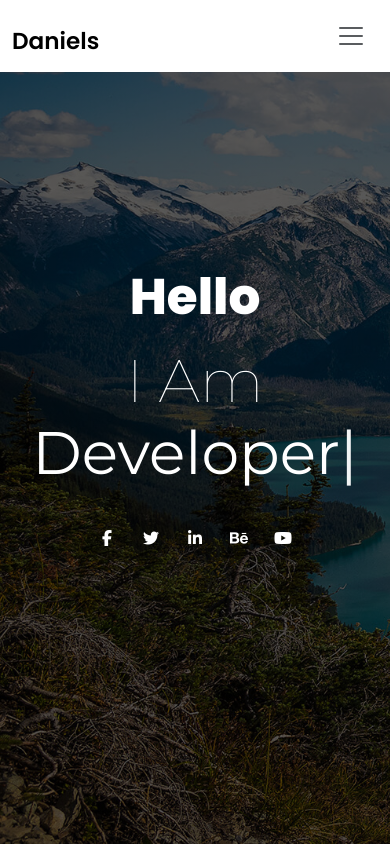
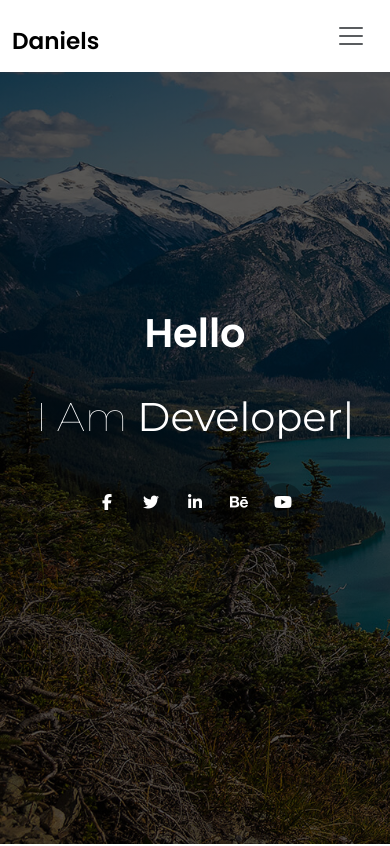
Before and after one commit to MohamedMahmoud01110/Daniels-Website, a plain HTML site: page index.html in a window 390 px wide. Shown: the top 846 px of the page. Drawn offline with nearby package versions, Linux system fonts and the light colour scheme.

Commit message:
third commit

```diff
--- a/css/style.css
+++ b/css/style.css
@@ -919,8 +919,14 @@ footer p{
     }
     .navbar-brand {
         color:#000;
-
     }
+    .home-content .caption>span{
+        font-weight: 600;
+        font-size: 40px;
+    }
+    .home-content .caption h1{
+    font-size: 40px;
+        }
 }
 
 @media   all and (min-width:576px) and (max-width:767px){
@@ -983,6 +989,9 @@ footer p{
     .cl3{
         margin-right: 0px;
     }
+    .home-content .caption h1{
+        font-size: 50px;
+            }
 }
 
 @media  all and (min-width:768px) and (max-width:991px){
```
